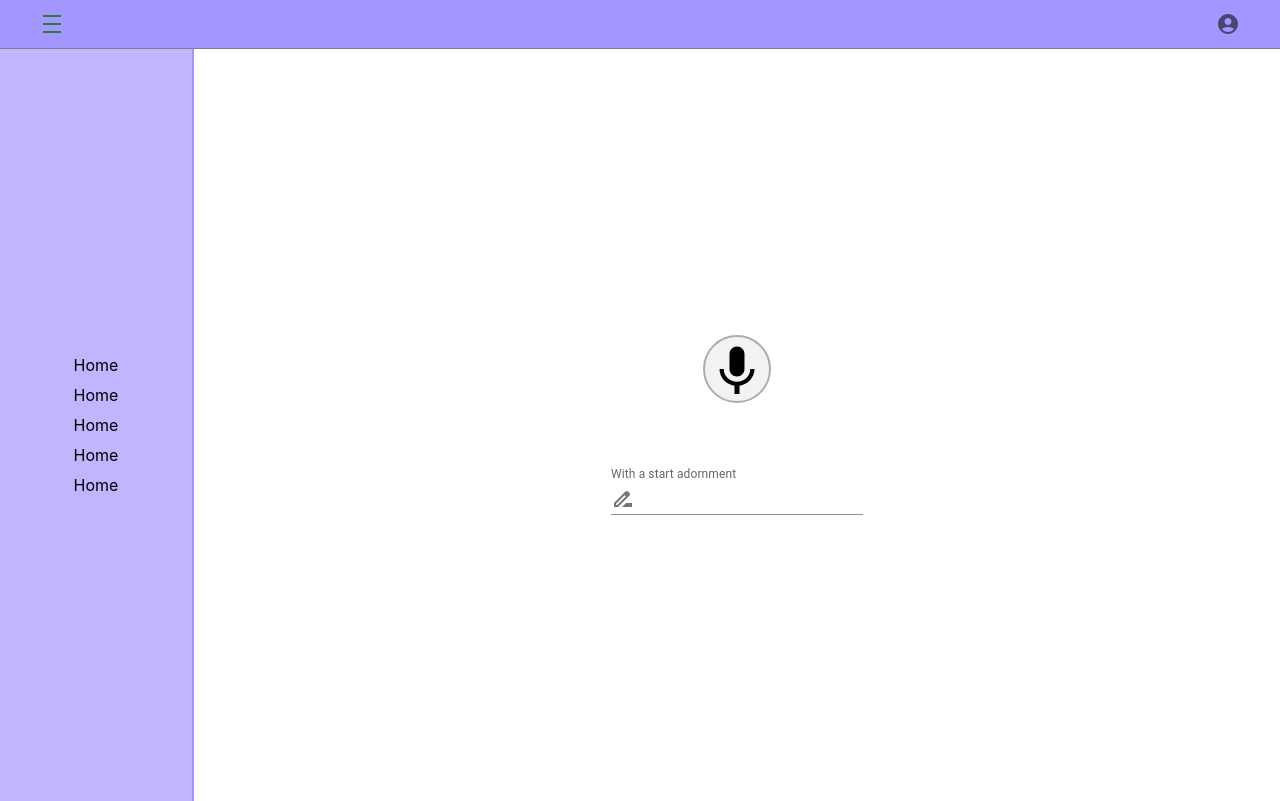
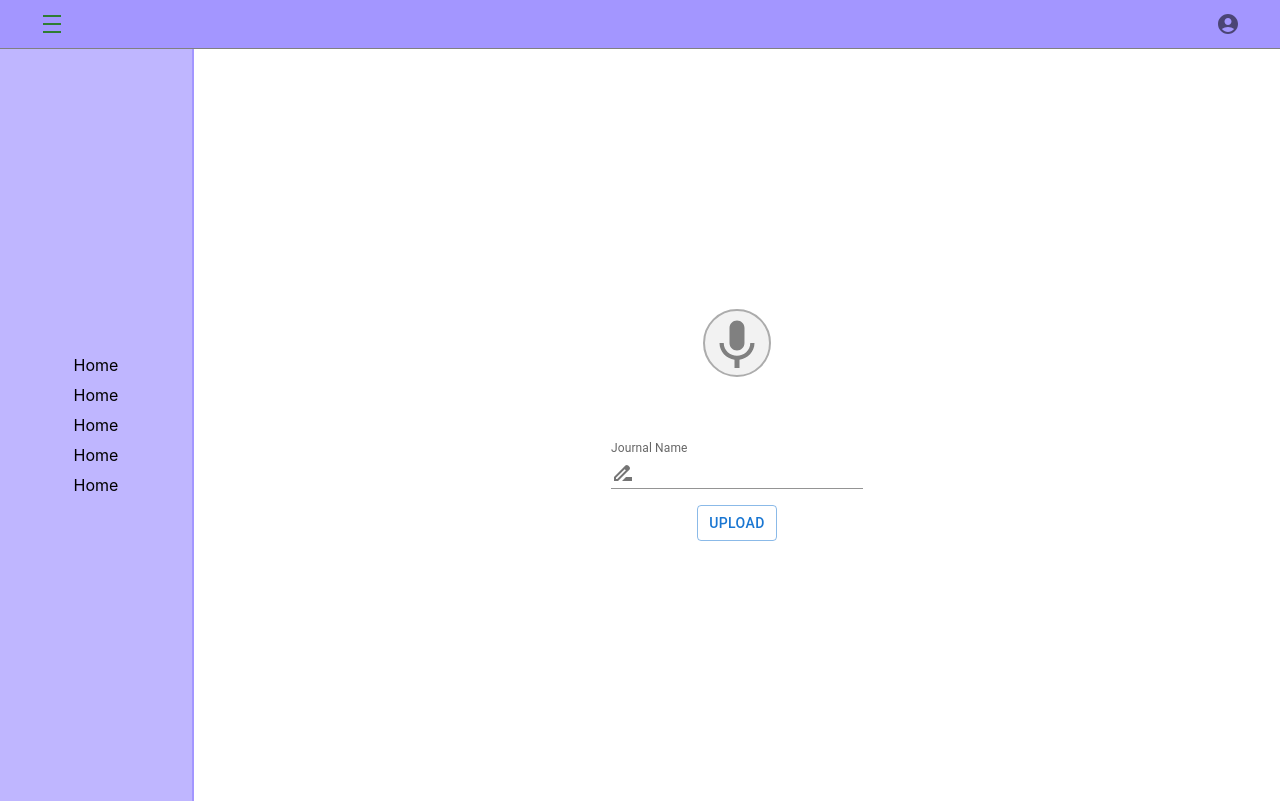
Before and after one commit to SanthoshGugan/voice-journal-website, a React (Create React App) app: page /rec in a window 1280 px wide. Built offline with nearby package versions, Linux system fonts and the light colour scheme.

Commit message:
journal button changes

```diff
--- a/src/components/JournalRecorder.js
+++ b/src/components/JournalRecorder.js
@@ -1,11 +1,13 @@
-import React from "react";
+import React, { useState } from "react";
 import KeyboardVoiceIcon from '@mui/icons-material/KeyboardVoice';
-import { FormControl, Input, InputAdornment, InputLabel } from "@mui/material";
+import { Button, FormControl, IconButton, Input, InputAdornment, InputLabel, colors } from "@mui/material";
 import DriveFileRenameOutlineIcon from '@mui/icons-material/DriveFileRenameOutline';
 import { AccountCircle } from "@mui/icons-material";
+import CheckIcon from '@mui/icons-material/Check';
 
 
 const JournalRecorder = () => {
+    const [isRecording, setIsRecording] = useState(false);
     return (
         <div style={{
             display: 'flex',
@@ -16,22 +18,26 @@ const JournalRecorder = () => {
         }}>
             <div style={{
                 padding: '1rem',
-                border: '2px solid #acacac',
+                border: '2px solid',
+                borderColor: isRecording ? '#f2f2f2' : '#acacac',
                 borderRadius: '50px',
-                backgroundColor: '#f2f2f2',
+                backgroundColor: isRecording ? '#BFB6FF': '#f2f2f2',
                 width: '2rem',
                 height: '2rem',
                 display: 'flex',
                 justifyContent: 'center',
                 alignItems: 'center'
             }}>
-                <KeyboardVoiceIcon sx={{
-                    fontSize: '60px'
-                }}/>
+                <IconButton onClick={() => setIsRecording(!isRecording)}>
+                    <KeyboardVoiceIcon sx={{
+                        fontSize: '60px',
+                        color: isRecording ? '#FFB6FF' : 'grey'
+                    }}/>
+                </IconButton>
             </div>
             <FormControl variant="standard">
                 <InputLabel htmlFor="input-with-icon-adornment">
-                With a start adornment
+                Journal Name
                 </InputLabel>
                 <Input
                 id="input-with-icon-adornment"
@@ -41,6 +47,17 @@ const JournalRecorder = () => {
                     </InputAdornment>
                 }
                 />
+                <div style={{
+                    display: 'flex',
+                    justifyContent: 'center',
+                    alignItems: 'center',
+                    marginTop: '1rem'
+                }}>
+                    <Button variant="outlined" style={{
+                        flex: '5rem 0 0'
+                    }}> Upload </Button>
+                </div>
+
             </FormControl>
         </div>
     );
--- a/src/reducer/journalReducer.js
+++ b/src/reducer/journalReducer.js
@@ -9,7 +9,7 @@ const initialState = {
     uploadJournalAudioStatus: STATUS.IDLE,
     downloadJOurnalAudioStatus: STATUS.IDLE,
     journal: {},
-    journalAudio: null
+    journalAudio: null,
 };
 
 const reducers = {};
```
